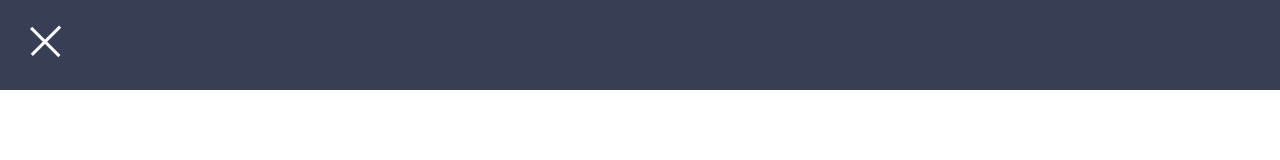
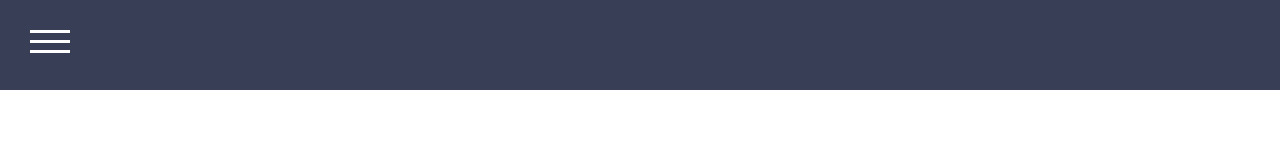
Before and after one commit to liampc/Portfolio, a React (Create React App) app: page / in a window 1280 px wide. Shown: the top 160 px of the page. Built offline with nearby package versions, Linux system fonts and the light colour scheme.

Commit message:
add handleClick for toggle

```diff
--- a/src/layout/Header.js
+++ b/src/layout/Header.js
@@ -1,3 +1,4 @@
+// import { FALSE } from 'node-sass';
 import react, {Component} from 'react'
 
 
@@ -7,11 +8,35 @@ import './_header.scss';
 
 class Header extends Component {
 
+    constructor(props){
+        super(props)
+            this.state = {
+                isToggleOn : false
+            }
+
+        this.handleClick = this.handleClick.bind(this)
+    }
+
+
+    handleClick(){
+        let header = document.querySelector('.header')
+
+        this.setState(state => ({
+            isToggleOn: !state.isToggleOn
+        }))
+
+        this.state.isToggleOn == false ? header.classList.add('open') :
+        header.classList.remove('open')
+
+    }
+
+
     render(){
 
+
         return (
-            <header className="header container open">
-                <a className="header__toggle">
+            <header className="header container ">
+                <a className="header__toggle" onClick={this.handleClick}>
                     <span></span>
                     <span></span>
                     <span></span>
```
